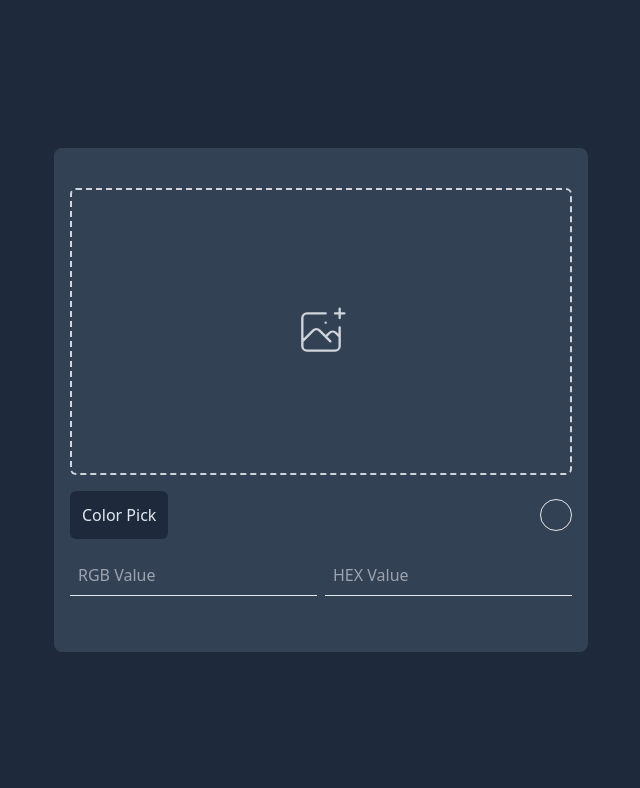
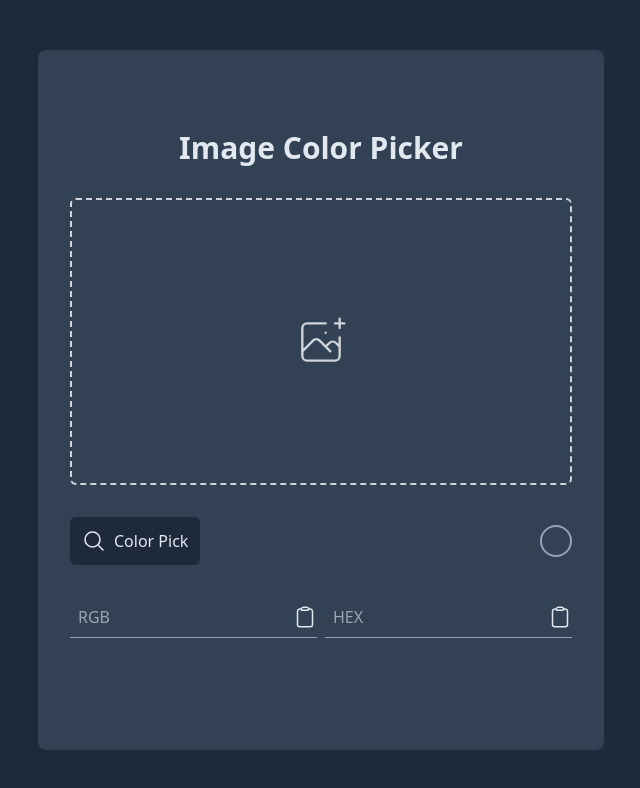
Before and after one commit to min33sky/Image-Color-Picker, a React (Vite) app: page / in a window 1280 px wide. Shown: the top 788 px of the page, without its empty margins (319-959 px from the left). Built offline with nearby package versions, Linux system fonts and the light colour scheme.

Commit message:
feat: clipboard

```diff
--- a/package.json
+++ b/package.json
@@ -9,8 +9,10 @@
     "preview": "vite preview"
   },
   "dependencies": {
+    "@heroicons/react": "^2.0.13",
     "react": "^18.2.0",
-    "react-dom": "^18.2.0"
+    "react-dom": "^18.2.0",
+    "react-hot-toast": "^2.4.0"
   },
   "devDependencies": {
     "@tailwindcss/aspect-ratio": "^0.4.2",
--- a/src/App.tsx
+++ b/src/App.tsx
@@ -1,9 +1,11 @@
 import ColorPicker from './components/ColorPicker';
+import { Toaster } from 'react-hot-toast';
 
 export default function App() {
   return (
     <div className="flex h-screen flex-col items-center justify-center bg-slate-800 text-slate-200">
       <ColorPicker />
+      <Toaster />
     </div>
   );
 }
--- a/src/components/ColorPicker.tsx
+++ b/src/components/ColorPicker.tsx
@@ -1,6 +1,11 @@
-import { useEffect, useRef, useState } from 'react';
+import React, { useEffect, useRef, useState } from 'react';
 import { rgbToHex } from '../utils/rgbToHex';
 import ImageUpload from './ImageUpload';
+import {
+  ClipboardIcon,
+  MagnifyingGlassIcon,
+} from '@heroicons/react/24/outline';
+import { toast } from 'react-hot-toast';
 
 declare global {
   interface Window {
@@ -45,22 +50,35 @@ export default function ColorPicker() {
     }
   };
 
+  const handleClipboard = (e: React.MouseEvent<HTMLButtonElement>) => {
+    const value = e.currentTarget.name;
+    navigator.clipboard.writeText(value === 'rgb' ? rgbValue : hexValue);
+    toast.success('클립보드에 복사되었습니다.');
+  };
+
   return (
-    <div className="flex flex-col space-y-4 rounded-lg bg-slate-700 px-4 py-10">
+    <div className="flex flex-col space-y-8 rounded-lg bg-slate-700 px-8 py-20">
+      <header>
+        <h1 className="text-center text-3xl font-bold text-slate-200">
+          Image Color Picker
+        </h1>
+      </header>
+
       <ImageUpload />
 
       <div className="flex items-center justify-between">
         <button
           onClick={handleColorPick}
-          className="rounded-md bg-slate-800 p-3 transition hover:bg-slate-900"
+          className="flex items-center gap-2 rounded-md bg-slate-800 p-3 transition hover:bg-slate-900"
         >
+          <MagnifyingGlassIcon className="h-6 w-6 text-slate-200" />
           Color Pick
         </button>
         <div
           style={{
             backgroundColor: `${hexValue}`,
           }}
-          className={`h-8 w-8 rounded-full border`}
+          className={`h-8 w-8 rounded-full border-2 border-slate-400`}
         ></div>
       </div>
 
@@ -68,22 +86,26 @@ export default function ColorPicker() {
         <div aria-label="RGB Value" className="relative">
           <input
             type="text"
-            className="w-full border-b bg-transparent p-2"
-            placeholder="RGB Value"
+            className="w-full select-none border-b border-b-slate-400 bg-transparent p-2 outline-none"
+            placeholder="RGB"
             defaultValue={rgbValue}
             readOnly
           />
-          {/* 클립보드 아이콘 */}
+          <button name="rgb" onClick={handleClipboard}>
+            <ClipboardIcon className="absolute right-0 top-1/2 h-6 w-6 -translate-y-1/2 transition hover:text-slate-50" />
+          </button>
         </div>
         <div aria-label="Hex Value" className="relative">
           <input
             type="text"
-            className="w-full border-b bg-transparent p-2"
-            placeholder="HEX Value"
+            className="w-full select-none border-b border-b-slate-400 bg-transparent p-2 outline-none"
+            placeholder="HEX"
             value={hexValue}
             readOnly
           />
-          {/* 클립보드 아이콘 */}
+          <button name="hex" onClick={handleClipboard}>
+            <ClipboardIcon className="absolute right-0 top-1/2 h-6 w-6 -translate-y-1/2 transition hover:text-slate-50" />
+          </button>
         </div>
       </div>
 
--- a/src/components/ImageUpload.tsx
+++ b/src/components/ImageUpload.tsx
@@ -26,6 +26,7 @@ export default function ImageUpload() {
   return (
     <div className="flex flex-col">
       <label
+        title="클릭하여 이미지를 업로드하세요."
         className="
             aspect-w-16 aspect-h-9 relative flex cursor-pointer
             items-center justify-center rounded-md
```
Also changed, not shown: 1 other file (tests, documents, lock files or other folders).
